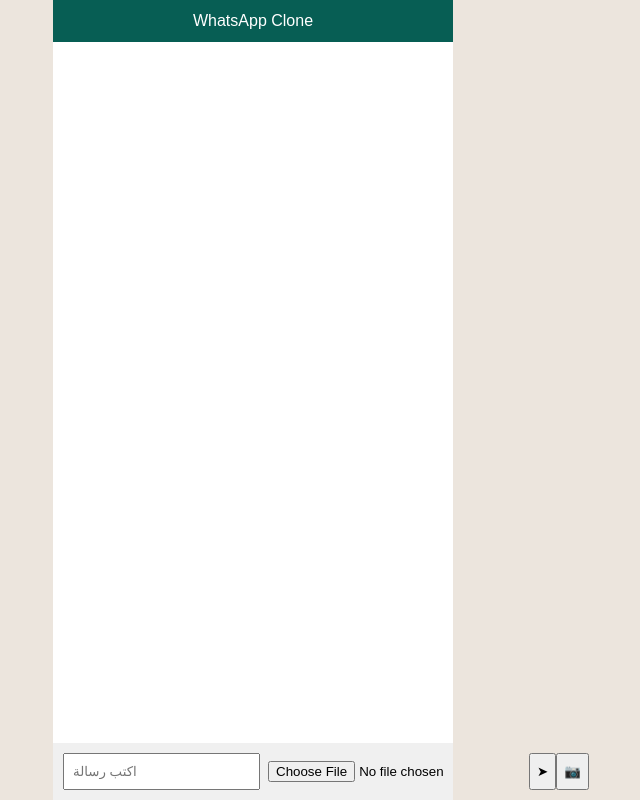
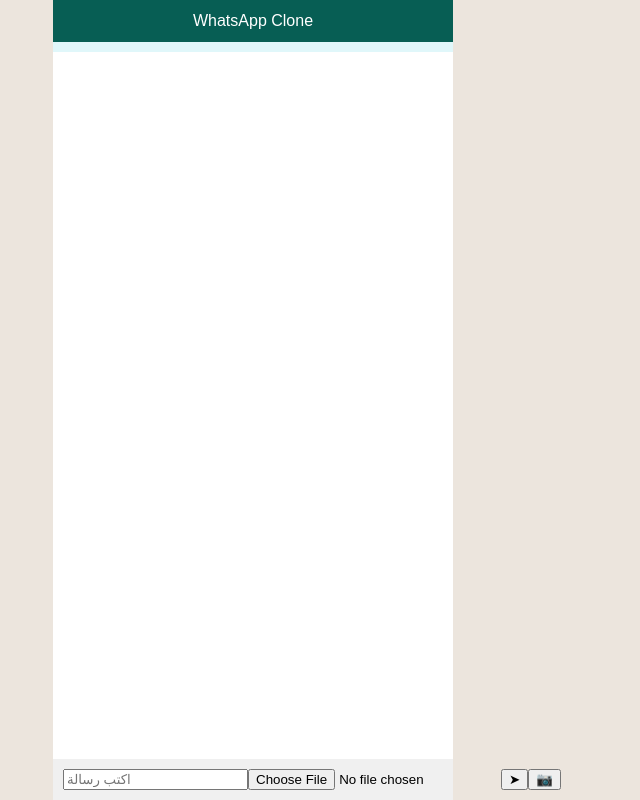
Before and after one commit to ishak08bj-svg/chat-app, a plain HTML site: page chat.html in a window 1280 px wide. Shown: the whole page, without its empty margins (387-1027 px from the left). Drawn offline with Linux system fonts and the light colour scheme; no server answers.

Commit message:
Update style.css

```diff
--- a/style.css
+++ b/style.css
@@ -28,6 +28,11 @@
   text-align: center;
 }
 
+#usersOnline {
+  background: #e0f7fa;
+  padding: 5px;
+}
+
 .messages {
   flex: 1;
   padding: 10px;
@@ -48,7 +53,7 @@
   background: #f0f0f0;
 }
 
-.send input {
+.send input[type="text"] {
   flex: 1;
   padding: 8px;
 }
```
